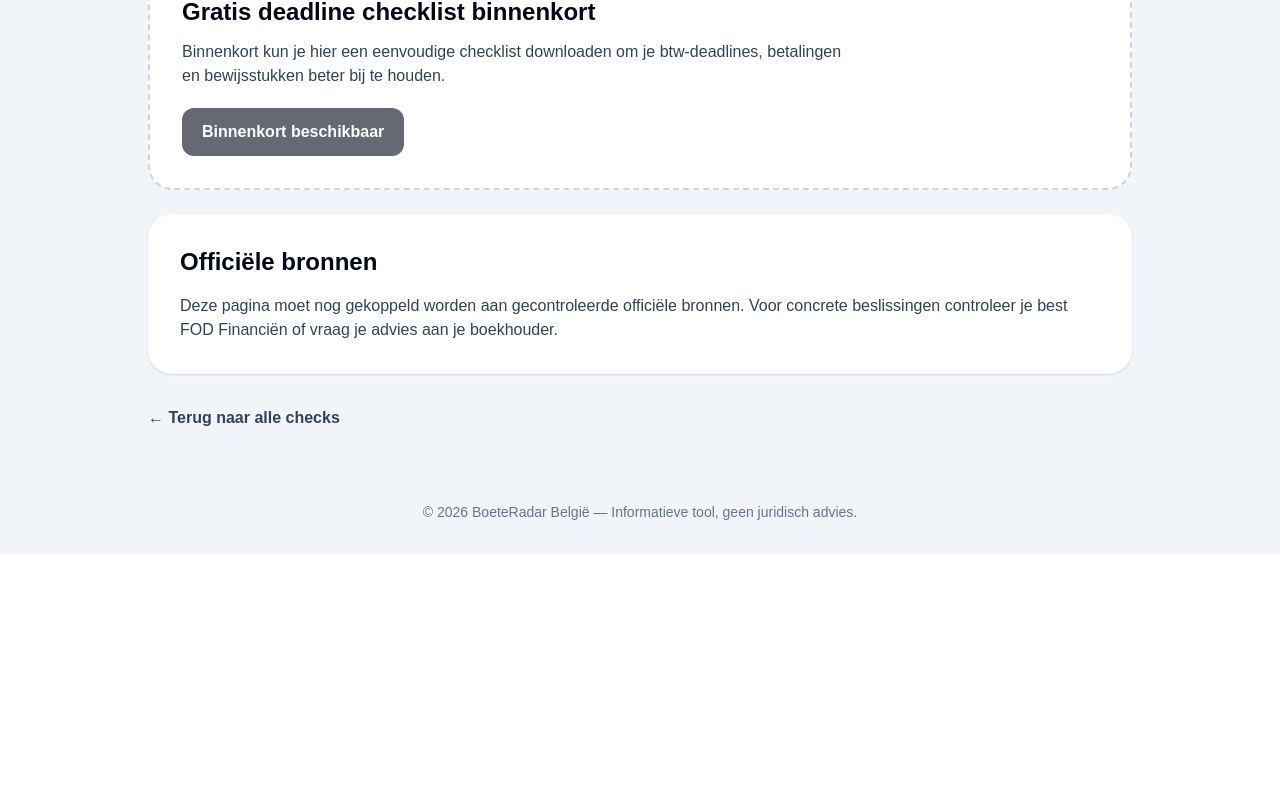
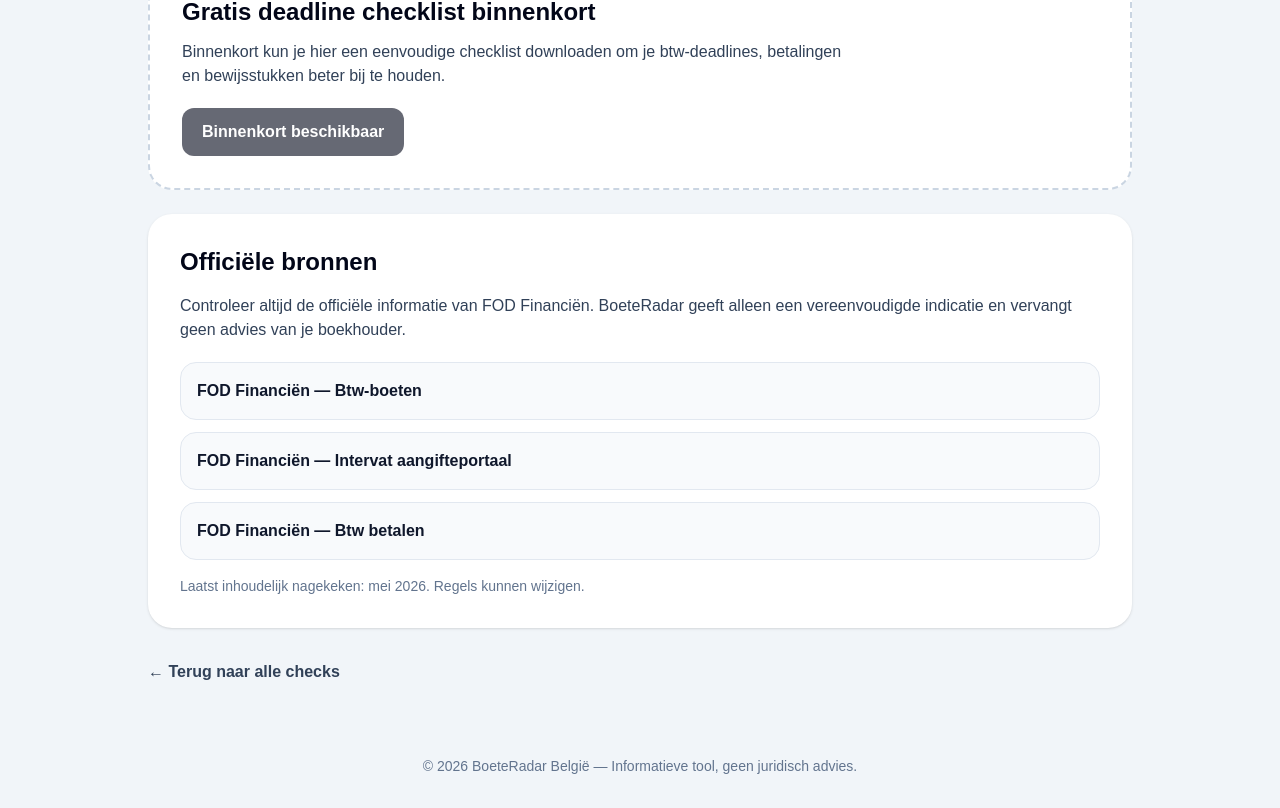
Before and after one commit to NathanVerd/Boeteradar, a Next.js app: page /btw-aangifte-te-laat in a window 1280 px wide. Shown: the part 1771-2579 px from the top of the page. Before the commit the page ends 2325 px from the top, so only its background shows below. Built offline with nearby package versions, Linux system fonts and the light colour scheme.

Commit message:
Add official sources to btw page

```diff
--- a/app/btw-aangifte-te-laat/page.tsx
+++ b/app/btw-aangifte-te-laat/page.tsx
@@ -214,14 +214,47 @@ export default function BtwAangifteTeLaatPage() {
         </section>
 
         <section className="mt-6 rounded-3xl bg-white p-8 shadow-sm">
-          <h2 className="text-2xl font-black">Officiële bronnen</h2>
+  <h2 className="text-2xl font-black">Officiële bronnen</h2>
 
-          <p className="mt-4 text-slate-700">
-            Deze pagina moet nog gekoppeld worden aan gecontroleerde officiële
-            bronnen. Voor concrete beslissingen controleer je best FOD Financiën
-            of vraag je advies aan je boekhouder.
-          </p>
-        </section>
+  <p className="mt-4 text-slate-700">
+    Controleer altijd de officiële informatie van FOD Financiën. BoeteRadar
+    geeft alleen een vereenvoudigde indicatie en vervangt geen advies van je
+    boekhouder.
+  </p>
+
+  <div className="mt-5 grid gap-3">
+    <a
+      href="https://financien.belgium.be/nl/ondernemingen/btw/boeten"
+      target="_blank"
+      rel="noopener noreferrer"
+      className="rounded-2xl border border-slate-200 bg-slate-50 p-4 font-bold text-slate-900 hover:bg-slate-100"
+    >
+      FOD Financiën — Btw-boeten
+    </a>
+
+    <a
+      href="https://financien.belgium.be/nl/E-services/Intervat"
+      target="_blank"
+      rel="noopener noreferrer"
+      className="rounded-2xl border border-slate-200 bg-slate-50 p-4 font-bold text-slate-900 hover:bg-slate-100"
+    >
+      FOD Financiën — Intervat aangifteportaal
+    </a>
+
+    <a
+      href="https://financien.belgium.be/nl/ondernemingen/btw/betaling-teruggave/betaling"
+      target="_blank"
+      rel="noopener noreferrer"
+      className="rounded-2xl border border-slate-200 bg-slate-50 p-4 font-bold text-slate-900 hover:bg-slate-100"
+    >
+      FOD Financiën — Btw betalen
+    </a>
+  </div>
+
+  <p className="mt-4 text-sm text-slate-500">
+    Laatst inhoudelijk nagekeken: mei 2026. Regels kunnen wijzigen.
+  </p>
+</section>
 
         <div className="mt-8">
           <Link
```
